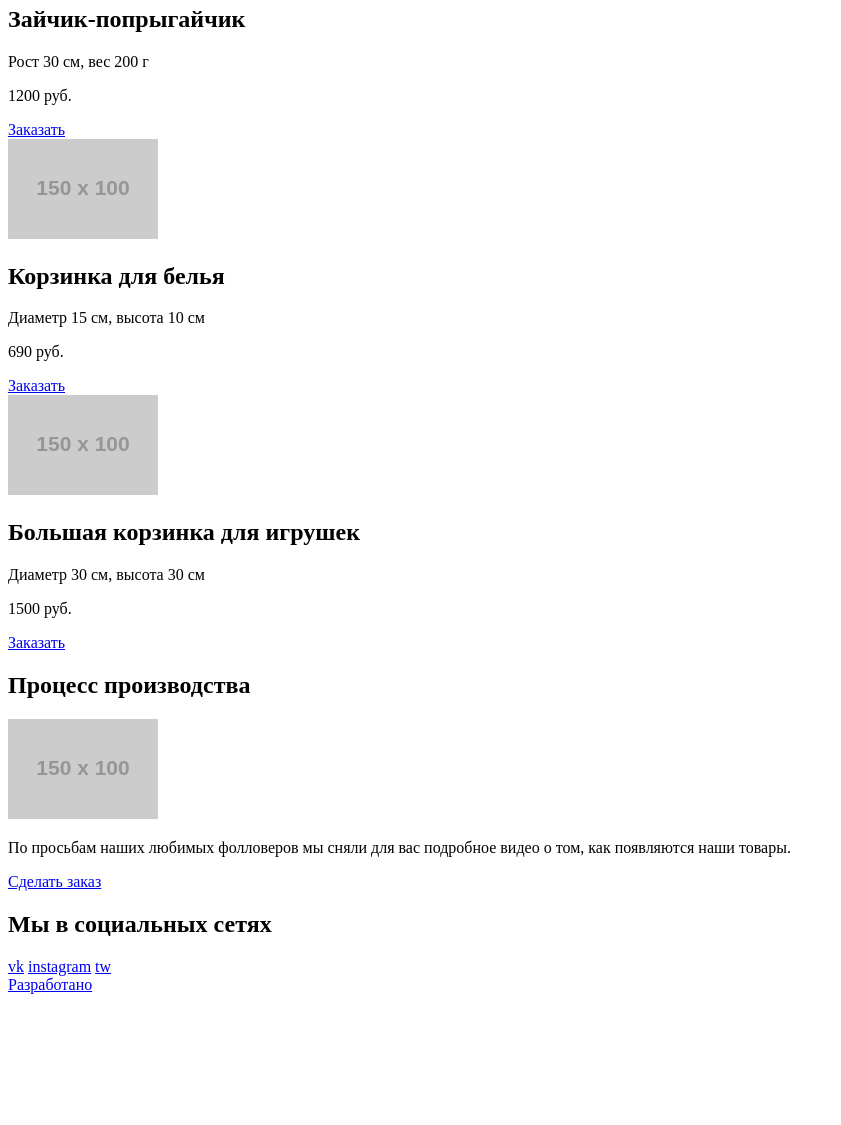
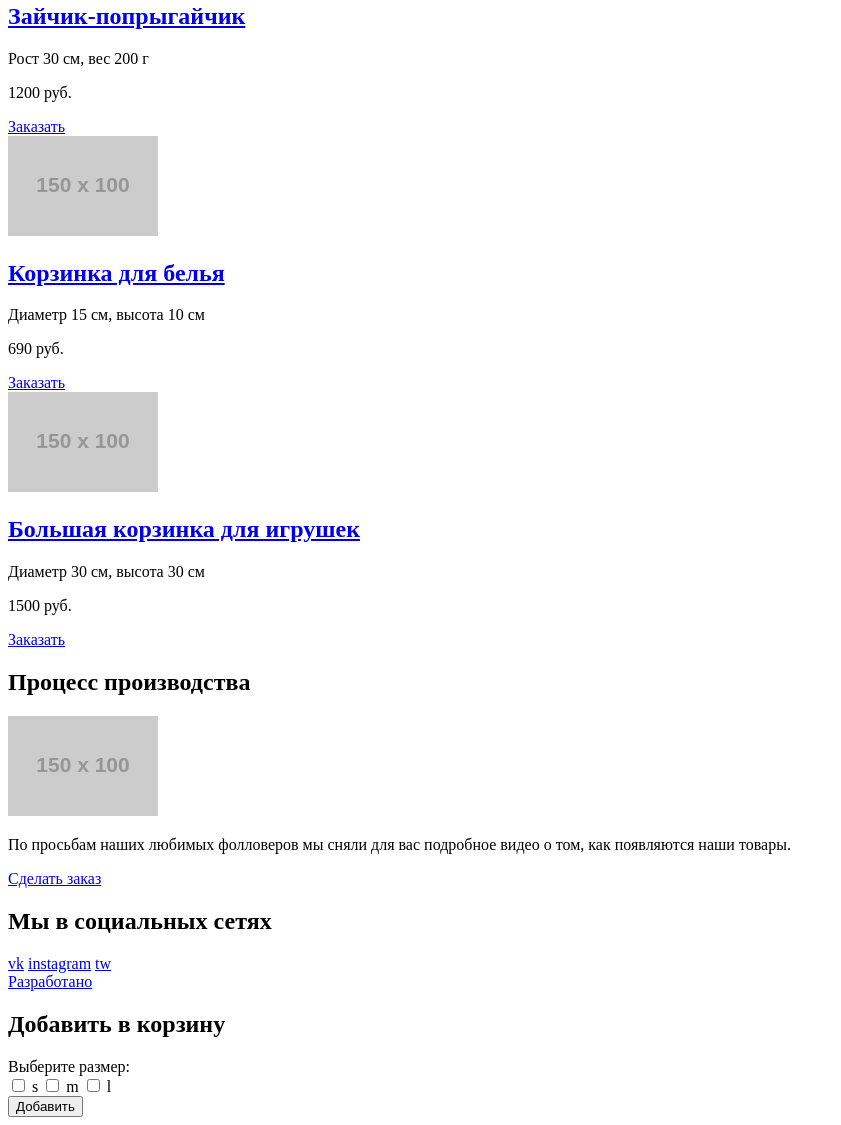
Before and after one commit to imozi/447487-mishka-16, a website: page source/catalog.html in a window 1280 px wide. Shown: the part 485-1610 px from the top of the page, without its empty margins (0-841 px from the left). Before the commit the page ends 1487 px from the top, so only its background shows below. Drawn offline with Linux system fonts and the light colour scheme; placeholder pictures from the web are drawn by us.

Commit message:
fixed remarks catalog page

```diff
--- a/source/catalog.html
+++ b/source/catalog.html
@@ -13,17 +13,13 @@
       <img class="logo header__logo" src="http://placehold.it/150x100" alt="Интернет-магазин игрушек ручной работы">
     </a>
     <nav class="main-nav">
-      <button class="menu-nav__toggle">Открыть меню</button>
+      <button class="main-nav__toggle" type="button">Открыть меню</button>
       <ul class="main-nav__list">
         <li class="main-nav__item"><a href="catalog.html" class="main-nav__link">Каталог товаров</a></li>
         <li class="main-nav__item"><a href="form.html" class="main-nav__link">Вязание на заказ</a></li>
       </ul>
       <ul class="main-nav__list">
-        <li class="main-nav__item">
-          <form class="search" action="https://echo.htmlacademy.ru" method="get">
-            <input class="search__item" type="search" name="search">
-          </form>
-        </li>
+        <li class="main-nav__item"><a href="#" class="main-nav__link search"></a></li>
         <li class="main-nav__item"><a href="#" class="main-nav__link basket">Корзина: пока пуста</a></li>
       </ul>
     </nav>
@@ -39,7 +35,9 @@
         <a href="#" class="product__link product__about">
           <img class="product__image" src="http://placehold.it/150x100" alt="Зайчик-попрыгайчик">
         </a>
-        <h2 class="product__title">Зайчик-попрыгайчик</h2>
+        <a href="#" class="product__link product__about">
+          <h2 class="product__title">Зайчик-попрыгайчик</h2>
+        </a>
         <p class="product__property">Рост 30 см, вес 200 г</p>
         <p class="product__price">1200 руб.</p>
         <a href="#" class="product__link">Заказать</a>
@@ -48,7 +46,9 @@
         <a href="#" class="product__link product__about">
           <img class="product__image" src="http://placehold.it/150x100" alt="Корзинка для белья">
         </a>
-        <h2 class="product__title">Корзинка для белья</h2>
+        <a href="#" class="product__link product__about">
+          <h2 class="product__title">Корзинка для белья</h2>
+        </a>
         <p class="product__property">Диаметр 15 см, высота 10 см</p>
         <p class="product__price">690 руб.</p>
         <a href="#" class="product__link">Заказать</a>
@@ -57,7 +57,9 @@
         <a href="#" class="product__link product__about">
           <img class="product__image" src="http://placehold.it/150x100" alt="Большая корзинка для игрушек">
         </a>
-        <h2 class="product__title">Большая корзинка для игрушек</h2>
+        <a href="#" class="product__link product__about">
+          <h2 class="product__title">Большая корзинка для игрушек</h2>
+        </a>
         <p class="product__property">Диаметр 30 см, высота 30 см</p>
         <p class="product__price">1500 руб.</p>
         <a href="#" class="product__link">Заказать</a>
@@ -85,6 +87,23 @@
       <a href="https://htmlacademy.ru/intensive/adaptive" class="developed__link">Разработано</a>
     </div>
   </footer>
+
+  <div class="modal">
+    <h2 class="modal__title">Добавить в корзину</h2>
+    <form class="modal-form" action="https://echo.htmlacademy.ru" method="get">
+      <span class="modal-form__title">Выберите размер:</span>
+      <div class="modal-form__items">
+        <input class="modal-form__input" type="checkbox" name="size-s" id="size-s">
+        <label class="modal-form__label" for="size-s">s</label>
+        <input class="modal-form__input" type="checkbox" name="size-m" id="size-m">
+        <label class="modal-form__label" for="size-m">m</label>
+        <input class="modal-form__input" type="checkbox" name="size-l" id="size-l">
+        <label class="modal-form__label" for="size-m">l</label>
+      </div>
+      <button class="modal-form__submit" type="submit">Добавить</button>
+    </form>
+  </div>
+
 </body>
 
 </html>
```
